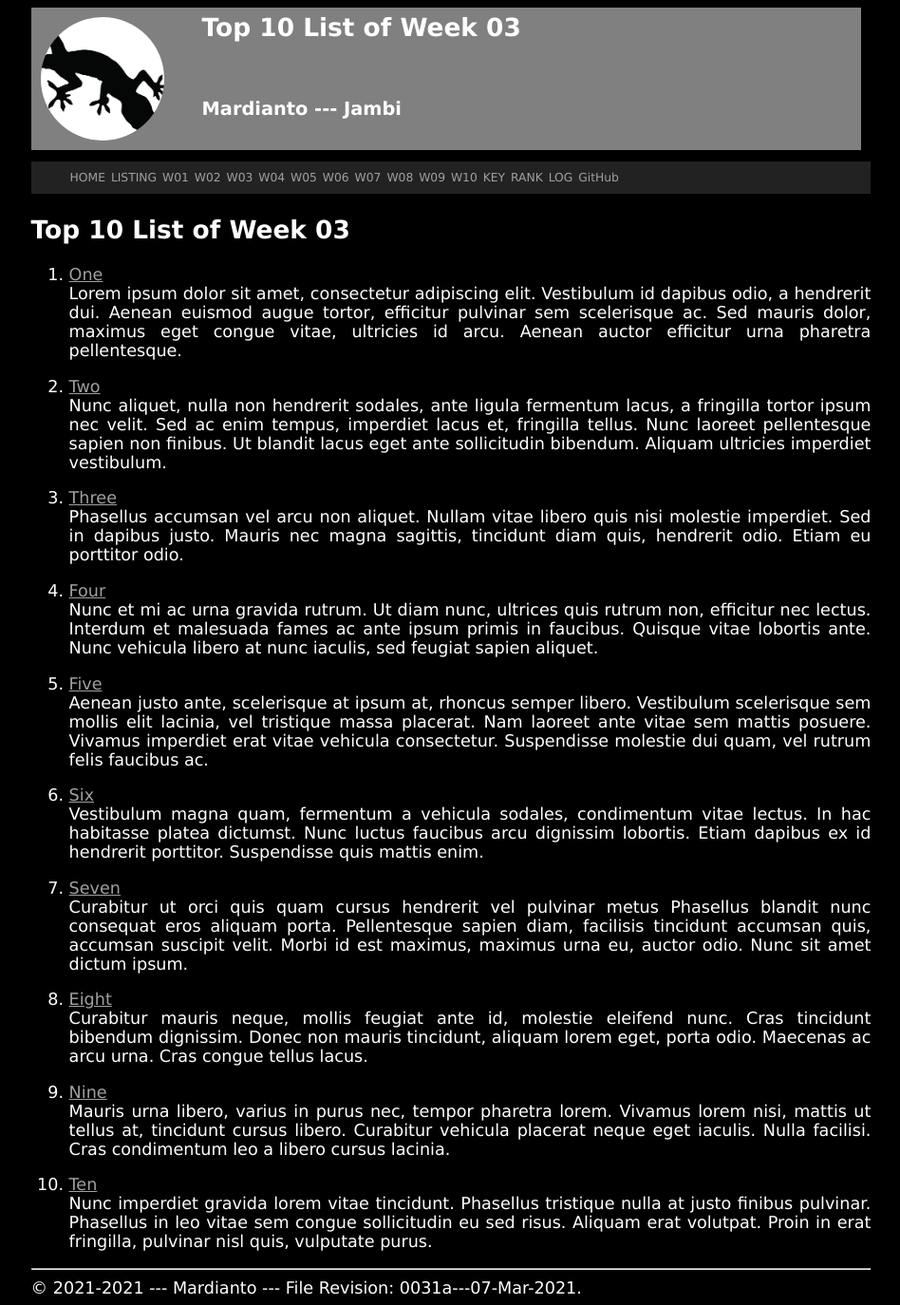
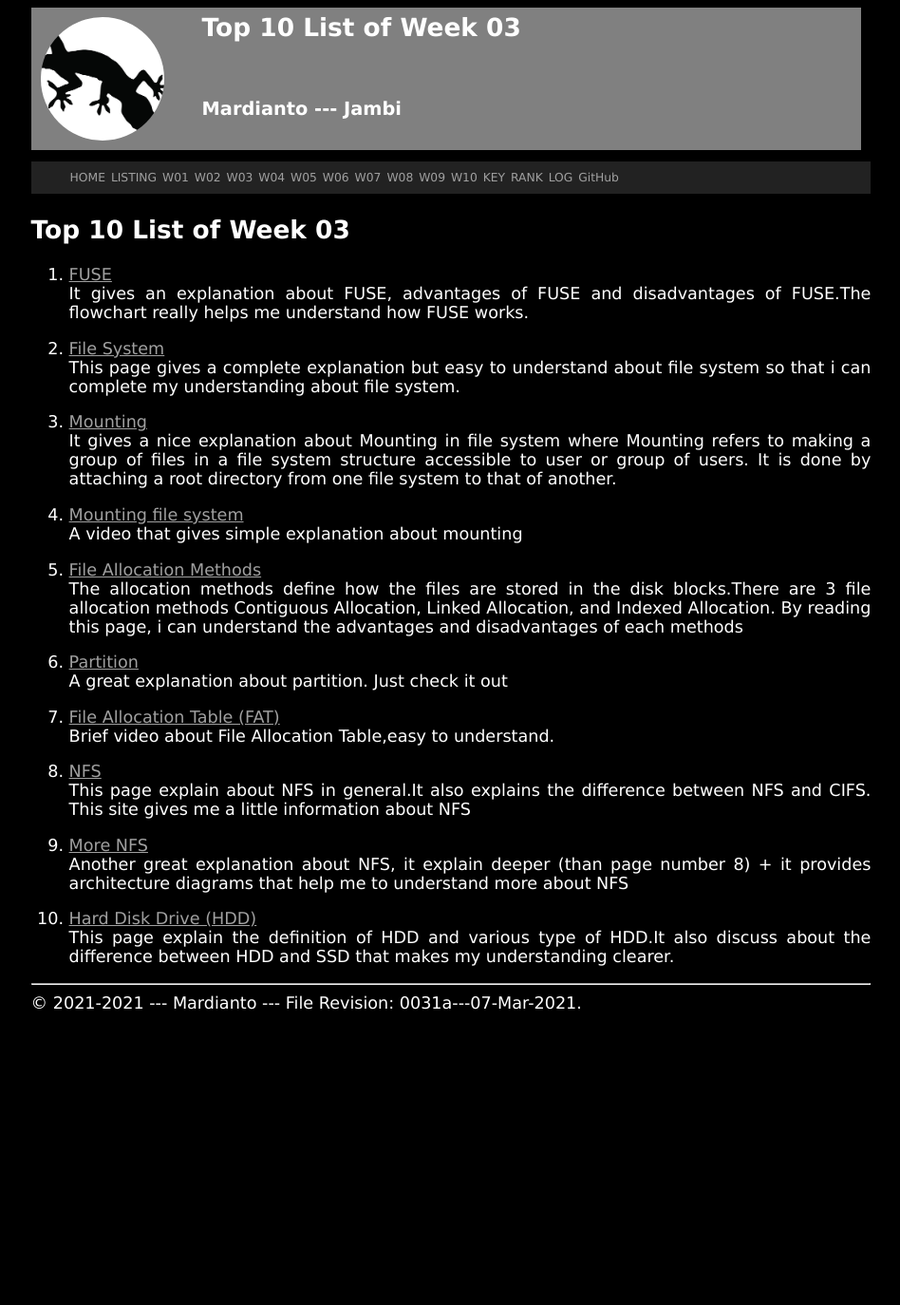
Before and after one commit to mardianto-byte/os211, a Jekyll site: the page built from w03.md, in a window 1280 px wide. Shown: the whole page at 95% size, without its empty margins (165-1113 px from the left). Built offline with Jekyll 4.4.1, drawn with Linux system fonts in a browser that asks for light colours; our own code applies the rules of GitHub Pages for plain Markdown files; after the commit the page ends 1074 px from its top, so only the background shows below that.

Commit message:
update w03

```diff
--- a/w03.md
+++ b/w03.md
@@ -5,72 +5,33 @@ permalink: /W03/
 
 # Top 10 List of Week 03
 
-1. [One](https://en.wikipedia.org/wiki/1)<br>
-Lorem ipsum dolor sit amet, consectetur adipiscing elit.
-Vestibulum id dapibus odio, a hendrerit dui.
-Aenean euismod augue tortor, efficitur pulvinar sem scelerisque ac.
-Sed mauris dolor, maximus eget congue vitae, ultricies id arcu.
-Aenean auctor efficitur urna pharetra pellentesque.
+1. [FUSE](https://engineering.facile.it/blog/eng/write-filesystem-fuse/) <br>
+It gives an explanation about FUSE, advantages of FUSE and disadvantages of FUSE.The flowchart really helps me understand how FUSE works.
 
-2. [Two](https://en.wikipedia.org/wiki/2)<br>
-Nunc aliquet, nulla non hendrerit sodales, ante ligula fermentum lacus, a fringilla tortor ipsum nec velit.
-Sed ac enim tempus, imperdiet lacus et, fringilla tellus.
-Nunc laoreet pellentesque sapien non finibus.
-Ut blandit lacus eget ante sollicitudin bibendum.
-Aliquam ultricies imperdiet vestibulum.
+2. [File System](https://www.tutorialspoint.com/operating_system/os_file_system.htm) <br>
+This page gives a complete explanation but easy to understand about file system so that i can complete my understanding about file system.
 
-3. [Three](https://en.wikipedia.org/wiki/3)<br>
-Phasellus accumsan vel arcu non aliquet.
-Nullam vitae libero quis nisi molestie imperdiet.
-Sed in dapibus justo.
-Mauris nec magna sagittis, tincidunt diam quis, hendrerit odio.
-Etiam eu porttitor odio.
+3. [Mounting](https://medium.com/@riteeksrivastava/mounting-in-file-system-c965c907a40b#:~:text=Mounting%20refers%20to%20making%20a,or%20subdirectory%20of%20that%20system.) <br>
+It gives a nice explanation about Mounting in file system where Mounting refers to making a group of files in a file system structure accessible to user or group of users. It is done by attaching a root directory from one file system to that of another.
 
-4. [Four](https://en.wikipedia.org/wiki/4)<br>
-Nunc et mi ac urna gravida rutrum.
-Ut diam nunc, ultrices quis rutrum non, efficitur nec lectus.
-Interdum et malesuada fames ac ante ipsum primis in faucibus.
-Quisque vitae lobortis ante.
-Nunc vehicula libero at nunc iaculis, sed feugiat sapien aliquet.
+4. [Mounting file system](https://youtu.be/QT1mBAJBuoA) <br>
+A video that gives  simple explanation about mounting
 
-5. [Five](https://en.wikipedia.org/wiki/5)<br>
-Aenean justo ante, scelerisque at ipsum at, rhoncus semper libero.
-Vestibulum scelerisque sem mollis elit lacinia, vel tristique massa placerat.
-Nam laoreet ante vitae sem mattis posuere.
-Vivamus imperdiet erat vitae vehicula consectetur.
-Suspendisse molestie dui quam, vel rutrum felis faucibus ac.
+5. [File Allocation Methods](https://www.geeksforgeeks.org/file-allocation-methods/) <br>
+The allocation methods define how the files are stored in the disk blocks.There are 3 file allocation methods Contiguous Allocation, Linked Allocation, and Indexed Allocation.
+By reading this page, i can understand the advantages and disadvantages of each methods
 
-6. [Six](https://en.wikipedia.org/wiki/6)<br>
-Vestibulum magna quam, fermentum a vehicula sodales, condimentum vitae lectus.
-In hac habitasse platea dictumst.
-Nunc luctus faucibus arcu dignissim lobortis.
-Etiam dapibus ex id hendrerit porttitor.
-Suspendisse quis mattis enim.
+6. [Partition](https://techterms.com/definition/partition#:~:text=A%20partition%20is%20a%20section,to%20a%20separate%20physical%20device.&text=Windows%20stores%20system%20files%20in,data%20files%20in%20data%20partition.) <br>
+A great explanation about partition. Just check it out
 
-7. [Seven](https://en.wikipedia.org/wiki/7)<br>
-Curabitur ut orci quis quam cursus hendrerit vel pulvinar metus
-Phasellus blandit nunc consequat eros aliquam porta.
-Pellentesque sapien diam, facilisis tincidunt accumsan quis, accumsan suscipit velit.
-Morbi id est maximus, maximus urna eu, auctor odio.
-Nunc sit amet dictum ipsum.
+7. [File Allocation Table (FAT) ](https://youtu.be/V2Gxqv3bJCk) <br>
+Brief video about File Allocation Table,easy to understand.
 
-8. [Eight](https://en.wikipedia.org/wiki/8)<br>
-Curabitur mauris neque, mollis feugiat ante id, molestie eleifend nunc.
-Cras tincidunt bibendum dignissim.
-Donec non mauris tincidunt, aliquam lorem eget, porta odio.
-Maecenas ac arcu urna.
-Cras congue tellus lacus.
+8. [NFS](https://www.javatpoint.com/nfs) <br>
+This page explain about NFS in general.It also explains the difference between NFS and CIFS. This site gives me a little information about NFS
 
-9. [Nine](https://en.wikipedia.org/wiki/9)<br>
-Mauris urna libero, varius in purus nec, tempor pharetra lorem.
-Vivamus lorem nisi, mattis ut tellus at, tincidunt cursus libero.
-Curabitur vehicula placerat neque eget iaculis.
-Nulla facilisi.
-Cras condimentum leo a libero cursus lacinia.
+9. [More NFS](https://medium.com/mtiakakom/network-file-system-nfs-f1a14b7b33e2) <br>
+Another great explanation about NFS, it explain deeper (than page number 8) + it provides architecture diagrams that help me to understand more about NFS
 
-10. [Ten](https://en.wikipedia.org/wiki/10)<br>
-Nunc imperdiet gravida lorem vitae tincidunt.
-Phasellus tristique nulla at justo finibus pulvinar.
-Phasellus in leo vitae sem congue sollicitudin eu sed risus.
-Aliquam erat volutpat.
-Proin in erat fringilla, pulvinar nisl quis, vulputate purus.
+10. [Hard Disk Drive (HDD)](https://www.blogpress.id/apa-itu-hdd/) <br>
+This page explain the definition of HDD and various type of HDD.It also discuss about the difference between HDD and SSD that makes my understanding clearer.
```
